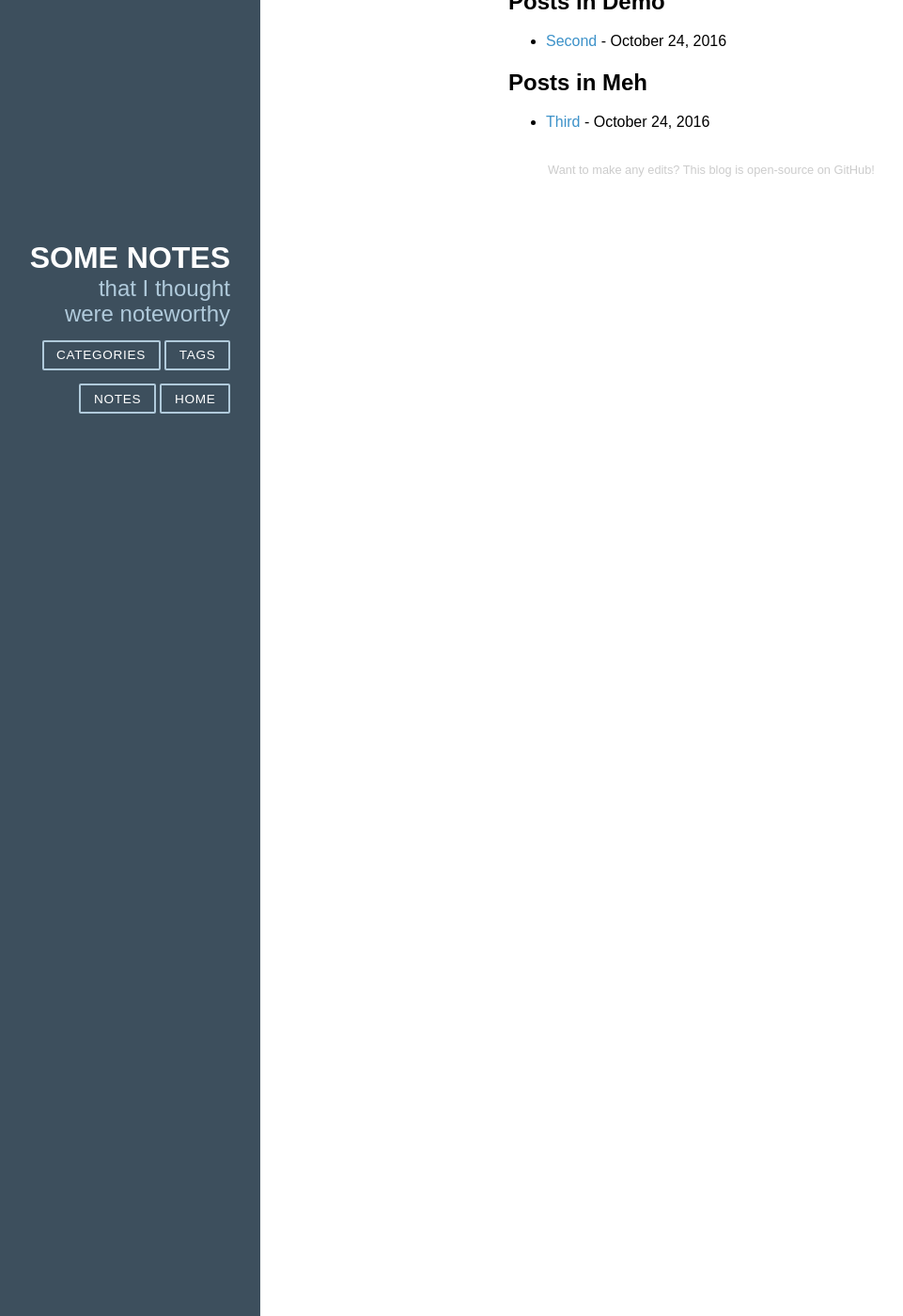
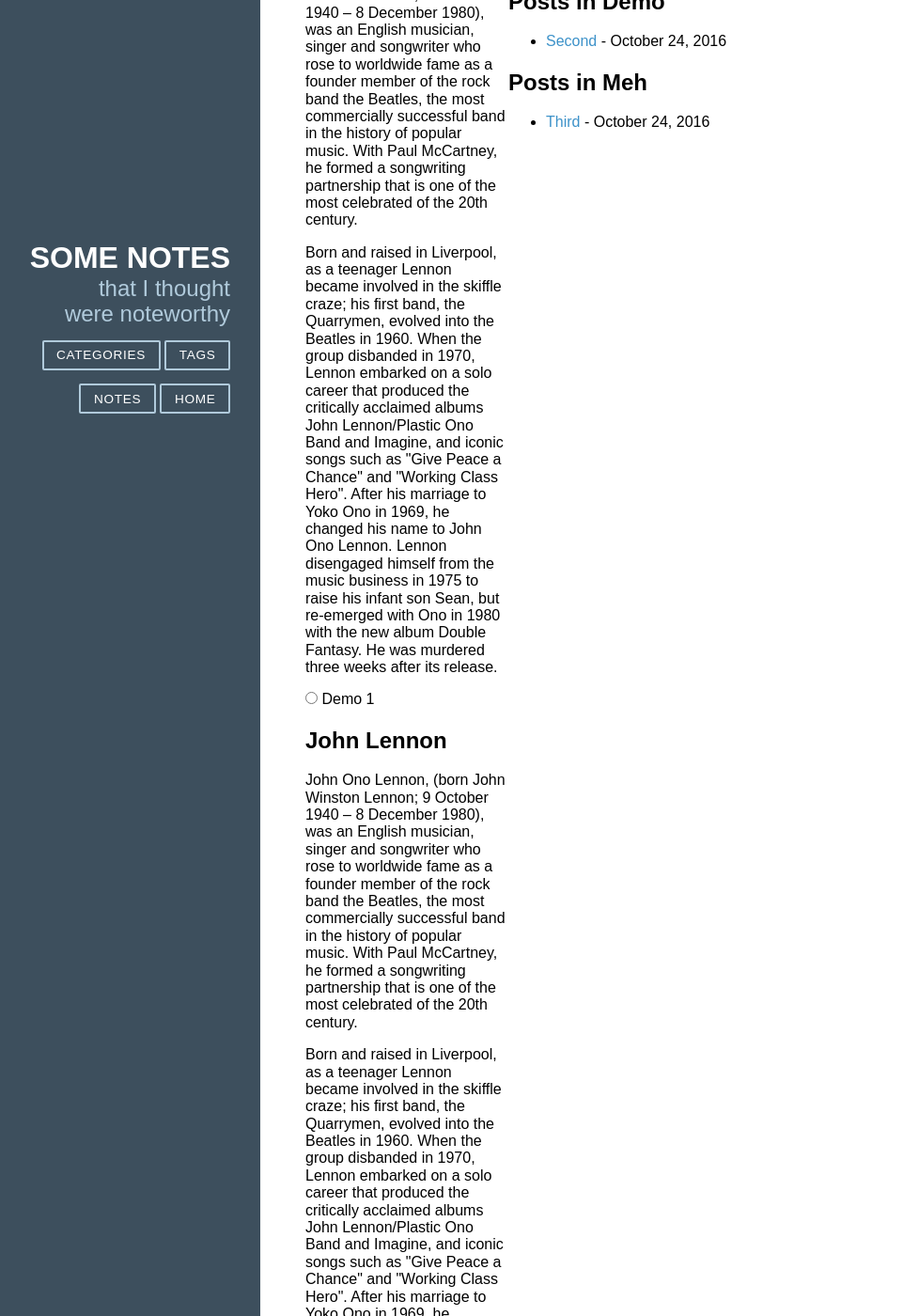
Before and after one commit to monaqvi/monaqvi.github.io, a Jekyll site: the page built from notes/categories.html, in a window 1280 px wide and 1400 px high, scrolled down 193 px. Shown: the whole window at 94% size, without its empty margins (43-1004 px from the left). Built offline with Jekyll 4.4.1, drawn with Linux system fonts in a browser that asks for light colours; nearby versions of some CDN libraries; comment, search, counter and statistics services are not loaded; some of the changed text lies outside the part shown.

Commit message:
Radio button category labels

```diff
--- a/notes/categories.html
+++ b/notes/categories.html
@@ -6,27 +6,35 @@
   <h1 class="content-subhead">Categories</h1>
   <div class="pure-g">
     <div class="pure-u-1 pure-u-sm-1-4">
-      <ul>
+      <div class="tabordion">
         {% assign categories_list = site.categories %}
         {% if categories_list.first[0] == null %}
           {% for category in categories_list %}
-            <li>
-              <a href="#{{ category | replace:' ','-' }}-ref">
-                {{ category | capitalize }} <span>{{ site.categories[category].size }}</span>
-              </a>
-            </li>
+          <section>
+            <input type="radio" name="sections" id="{{ category }}" checked>
+            <label for="{{ category }}">{{ category  | capitalize }}<span>{{ site.categories[category].size }}</span></label>
+            <article>
+              <h2>John Lennon</h2>
+              <p>John Ono Lennon, (born John Winston Lennon; 9 October 1940 – 8 December 1980), was an English musician, singer and songwriter who rose to worldwide fame as a founder member of the rock band the Beatles, the most commercially successful band in the history of popular music. With Paul McCartney, he formed a songwriting partnership that is one of the most celebrated of the 20th century.</p>
+              <p>Born and raised in Liverpool, as a teenager Lennon became involved in the skiffle craze; his first band, the Quarrymen, evolved into the Beatles in 1960. When the group disbanded in 1970, Lennon embarked on a solo career that produced the critically acclaimed albums John Lennon/Plastic Ono Band and Imagine, and iconic songs such as "Give Peace a Chance" and "Working Class Hero". After his marriage to Yoko Ono in 1969, he changed his name to John Ono Lennon. Lennon disengaged himself from the music business in 1975 to raise his infant son Sean, but re-emerged with Ono in 1980 with the new album Double Fantasy. He was murdered three weeks after its release.</p>
+            </article>
+          </section>
           {% endfor %}
         {% else %}
           {% for category in categories_list %}
-            <li>
-              <a href="#{{ category[0] | replace:' ','-' }}-ref">
-                {{ category[0] | capitalize }} <span>{{ category[1].size }}</span>
-              </a>
-            </li>
+          <section>
+            <input type="radio" name="sections" id="{{ category[0] | replace:' ','-' }}" checked>
+            <label for="{{ category[0] | replace:' ','-' }}">{{ category[0] | capitalize }} <span>{{ category[1].size }}</span></label>
+            <article>
+              <h2>John Lennon</h2>
+              <p>John Ono Lennon, (born John Winston Lennon; 9 October 1940 – 8 December 1980), was an English musician, singer and songwriter who rose to worldwide fame as a founder member of the rock band the Beatles, the most commercially successful band in the history of popular music. With Paul McCartney, he formed a songwriting partnership that is one of the most celebrated of the 20th century.</p>
+              <p>Born and raised in Liverpool, as a teenager Lennon became involved in the skiffle craze; his first band, the Quarrymen, evolved into the Beatles in 1960. When the group disbanded in 1970, Lennon embarked on a solo career that produced the critically acclaimed albums John Lennon/Plastic Ono Band and Imagine, and iconic songs such as "Give Peace a Chance" and "Working Class Hero". After his marriage to Yoko Ono in 1969, he changed his name to John Ono Lennon. Lennon disengaged himself from the music business in 1975 to raise his infant son Sean, but re-emerged with Ono in 1980 with the new album Double Fantasy. He was murdered three weeks after its release.</p>
+            </article>
+          </section>
           {% endfor %}
         {% endif %}
         {% assign categories_list = nil %}
-      </ul>
+      </div>
     </div>
 <!-- Tab panes -->
     <div class="pure-u-1 pure-u-sm-3-4">
```
